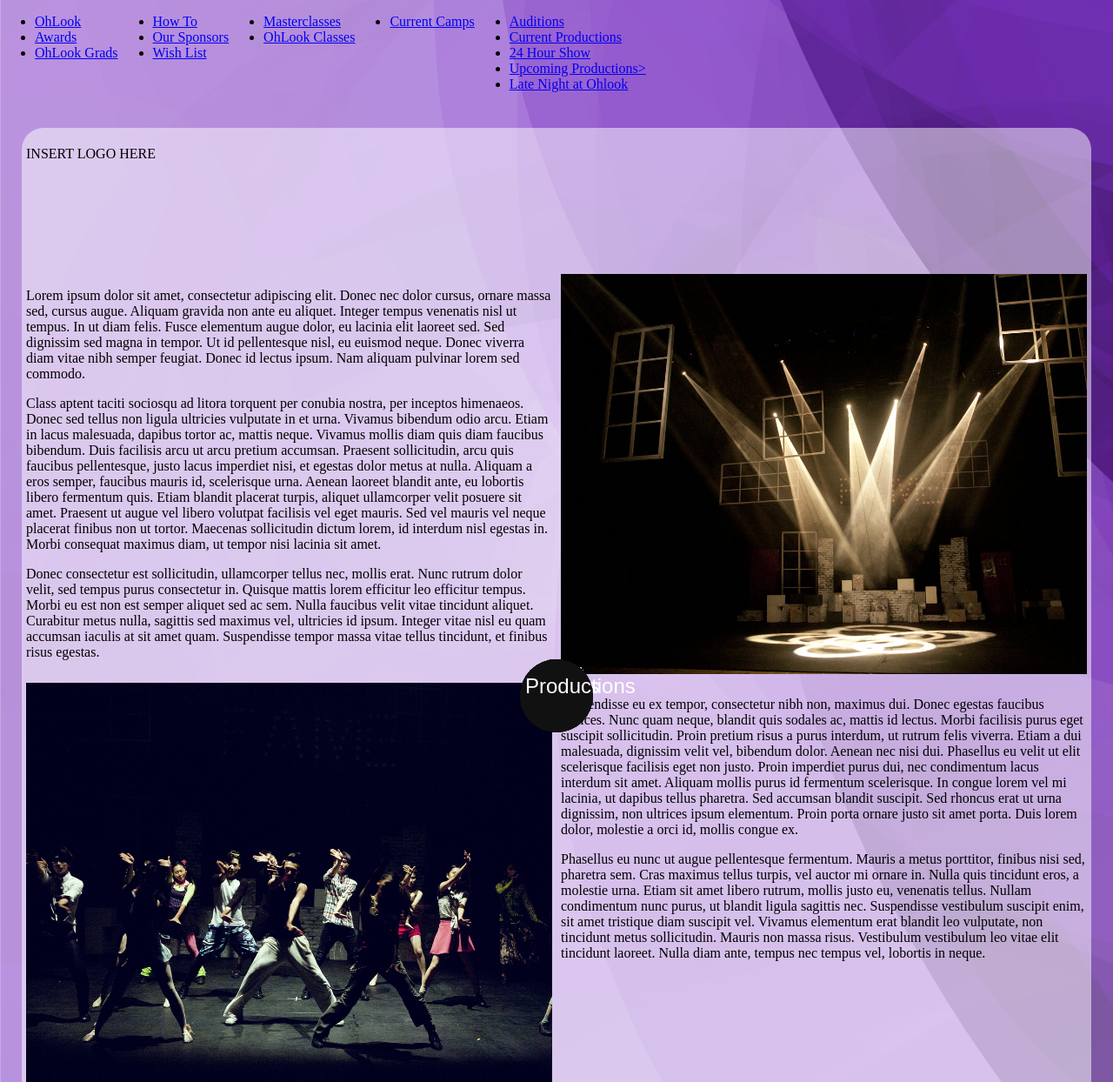
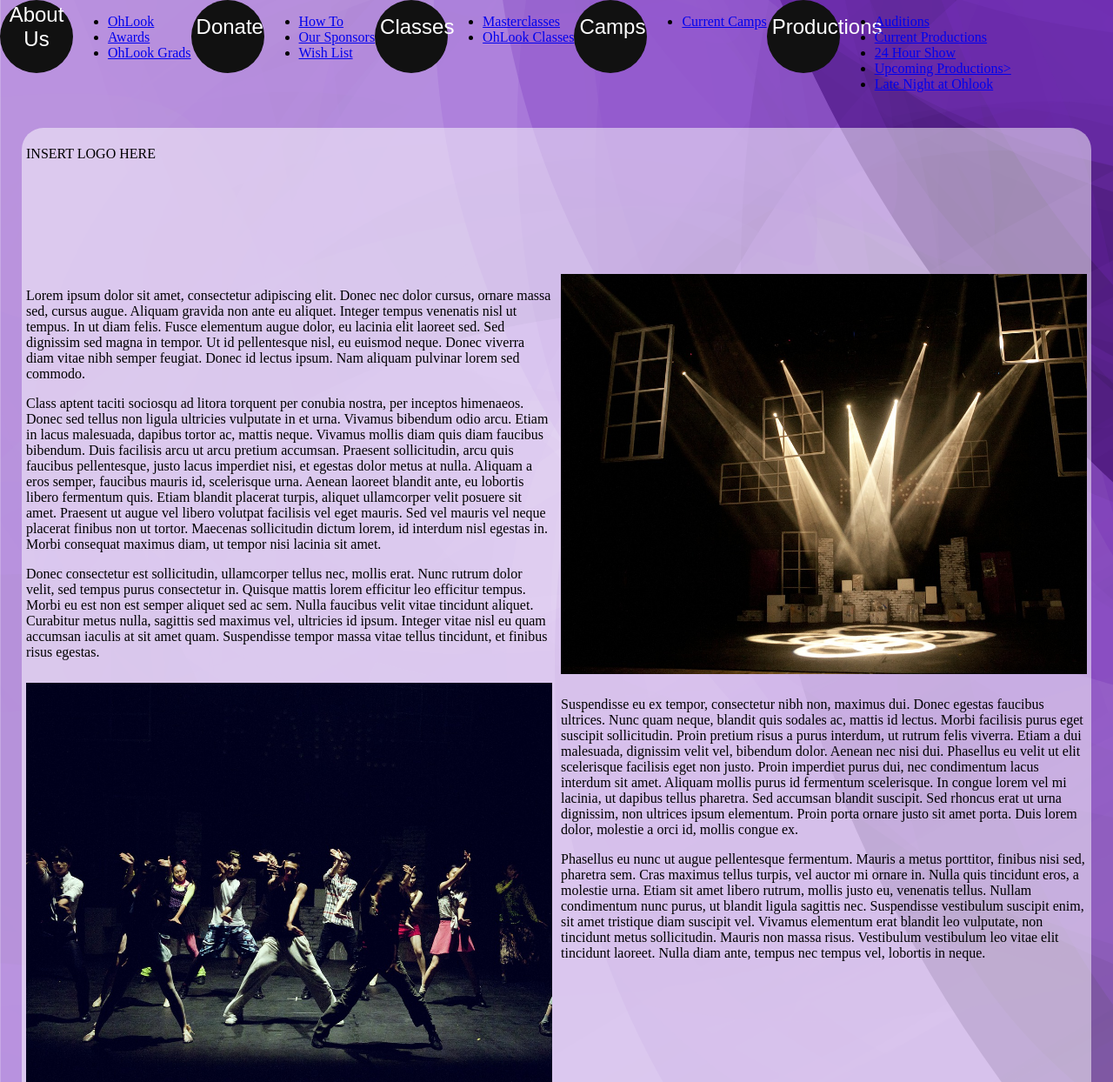
Before and after one commit to dangerpwnd/OHLook, a PHP site: page /Auditions.html in a window 1280 px wide. Shown: the top 1244 px of the page at 87% size. Run offline with PHP 8.4, Linux system fonts and the light colour scheme.

Commit message:
Modifying nav animations

```diff
--- a/Auditions.html
+++ b/Auditions.html
@@ -11,41 +11,46 @@
             <!--About Us/Sponsors/Classes/Camps/Productions  -->
             <button class="cn-button" id="about-button">About Us</button>
             <div class="cn-wrapper" id="about-wrapper">
+
                 <ul>
-                    <li><a href="OhLook.html">OhLook</a></li>
-                    <li><a href="Awards.html">Awards</a></li>
-                    <li><a href="OhGrads.html">OhLook Grads</a></li>
+                    <li><a href="OhLook.html"><span>OhLook</span></a></li>
+                    <li><a href="Awards.html"><span>Awards</span></a></li>
+                    <li><a href="OhGrads.html"><span>OhLook Grads</span></a></li>
                 </ul>
             </div>
             <button class="cn-button" id="donate-button">Donate</button>
             <div class="cn-wrapper" id="donate-wrapper">
+
                 <ul>
-                    <li><a href="HowTo.html">How To</a></li>
-                    <li><a href="Sponsors.html">Our Sponsors</a></li>
-                    <li><a href="Wish.html">Wish List</a></li>
+                    <li><a href="HowTo.html"><span>How To</span></a></li>
+                    <li><a href="Sponsors.html"><span>Our Sponsors</span></a></li>
+                    <li><a href="Wish.html"><span>Wish List</span></a></li>
                 </ul>
             </div>
             <button class="cn-button" id="class-button">Classes</button>
             <div class="cn-wrapper" id="class-wrapper">
+
                 <ul>
-                    <li><a href="Master.html">Masterclasses</a></li>
-                    <li><a href="Class.html">OhLook Classes</a></li>
+                    <li><a href="Master.html"><span>Masterclasses</span></a></li>
+                    <li><a href="Class.html"><span>OhLook Classes</span></a></li>
                 </ul>
             </div>
             <button class="cn-button" id="camp-button">Camps</button>
             <div class="cn-wrapper" id="camp-wrapper">
+
                 <ul>
-                    <li><a href="CCamps.html">Current Camps</a></li>
+                    <li><a href="CCamps.html"><span>Current Camps</span></a></li>
                 </ul>
             </div>
             <button class="cn-button" id="prod-button">Productions</button>
             <div class="cn-wrapper" id="prod-wrapper">
+
                 <ul>
-                    <li><a href="Auditions.html">Auditions</a></li>
-                    <li><a href="CProd.html">Current Productions</a></li>
-                    <li><a href="24.html">24 Hour Show</a></li>
-                    <li><a href="UpProd.html">Upcoming Productions></a></li>
-                    <li><a href="LateNight.html">Late Night at Ohlook</a></li>
+                    <li><a href="Auditions.html"><span>Auditions</span></a></li>
+                    <li><a href="CProd.html"><span>Current Productions</span></a></li>
+                    <li><a href="24.html"><span>24 Hour Show</span></a></li>
+                    <li><a href="UpProd.html"><span>Upcoming Productions></span></a></li>
+                    <li><a href="LateNight.html"><span>Late Night at Ohlook</span></a></li>
                 </ul>
             </div>
             <div id="cn-overlay" class="cn-overlay"></div>
--- a/assets/CSS/main.css
+++ b/assets/CSS/main.css
@@ -54,13 +49,8 @@ nav {
   height: 3.5em;
   width: 3.5em;
   background-color: #111;
-  position: fixed;
-  left: 50%;
-  margin-left: -1.75em;
-  bottom: -1.75em;
   border-radius: 50%;
-  cursor: pointer;
-  z-index: 11; }
+  cursor: pointer; }
 
 .cn-button:hover,
 .cn-button:active,
--- a/assets/CSS/main.scss
+++ b/assets/CSS/main.scss
@@ -62,13 +57,8 @@ nav{
     height: 3.5em;
     width: 3.5em;
     background-color: #111;
-    position: fixed;
-    left: 50%;
-    margin-left: -1.75em;
-    bottom: -1.75em;
     border-radius: 50%;
     cursor: pointer;
-    z-index: 11
 }
 
 .cn-button:hover,
```
Also changed, not shown: other parts of assets/CSS/main.css (+58 -13 lines), other parts of assets/CSS/main.scss (+64 -13 lines), 1 other file.
